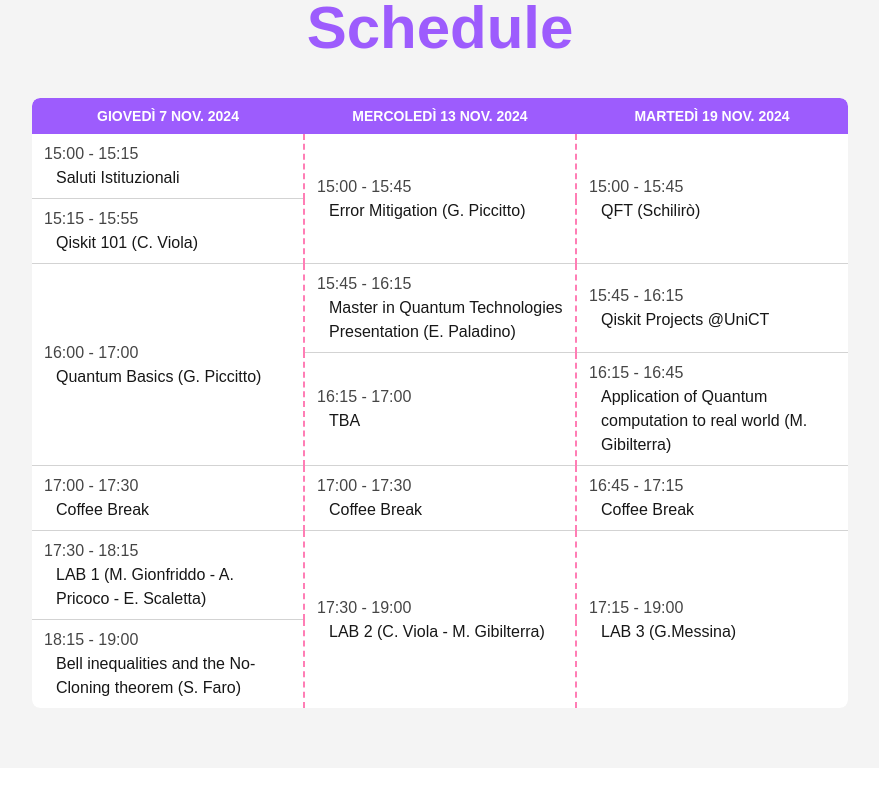
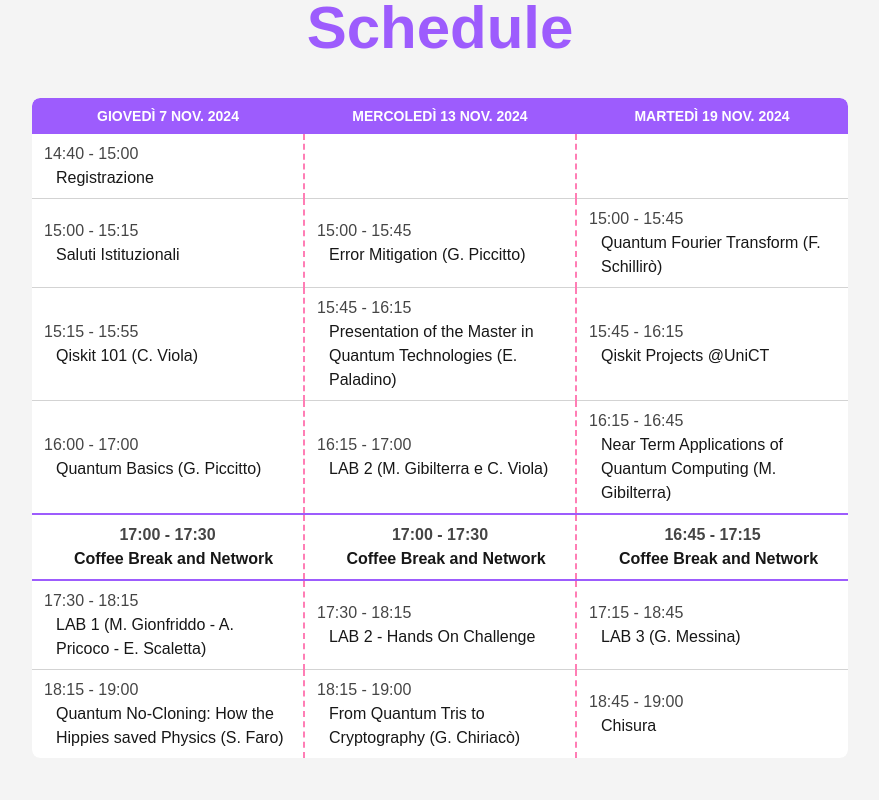
Before and after one commit to cataniaqiskitfallfest2024/qiskitfallfest2024-catania, a Next.js app: page /cataniaqiskitfallfest/ in a window 1280 px wide. Shown: the part 3240-4040 px from the top of the page, without its empty margins (200-1079 px from the left). Built offline with nearby package versions, Linux system fonts and the light colour scheme.

Commit message:
Update Schedule

```diff
--- a/app/components/schedule/Schedule.jsx
+++ b/app/components/schedule/Schedule.jsx
@@ -20,34 +20,39 @@ const Schedule = () => {
           </thead>
           <tbody className="text-xs md:text-base font-light">
           <tr style={{height: '4rem', borderBottom: "1px solid lightgray"}}>
+              <td className="py-2 px-3 text-left hover:bg-[#FF7EB5] hover:text-white" style={{borderRight: "2px dashed #FF7EB5"}}><span className="opacity-80">14:40 - 15:00</span><br /> <span className="md:ms-3 block">Registrazione</span></td>
+              <td className="py-2 px-3 text-left hover:bg-[#FF7EB5] hover:text-white" style={{borderRight: "2px dashed #FF7EB5"}}></td>
+              <td className="py-2 px-3 text-left hover:bg-[#FF7EB5] hover:text-white"></td>
+            </tr>
+            <tr style={{height: '4rem', borderBottom: "1px solid lightgray"}}>
               <td className="py-2 px-3 text-left hover:bg-[#FF7EB5] hover:text-white" style={{borderRight: "2px dashed #FF7EB5"}}><span className="opacity-80">15:00 - 15:15</span><br /> <span className="md:ms-3 block">Saluti Istituzionali</span></td>
-              <td className="py-2 px-3 text-left hover:bg-[#FF7EB5] hover:text-white" style={{borderRight: "2px dashed #FF7EB5"}} rowSpan='2'><span className="opacity-80">15:00 - 15:45</span><br /> <span className="md:ms-3 block">Error Mitigation (G. Piccitto)</span></td>
-              <td className="py-2 px-3 text-left hover:bg-[#FF7EB5] hover:text-white" rowSpan='2'><span className="opacity-80">15:00 - 15:45</span><br /> <span className="md:ms-3 block">QFT (Schilirò)</span></td>
+              <td className="py-2 px-3 text-left hover:bg-[#FF7EB5] hover:text-white" style={{borderRight: "2px dashed #FF7EB5"}} ><span className="opacity-80">15:00 - 15:45</span><br /> <span className="md:ms-3 block">Error Mitigation (G. Piccitto)</span></td>
+              <td className="py-2 px-3 text-left hover:bg-[#FF7EB5] hover:text-white" ><span className="opacity-80">15:00 - 15:45</span><br /> <span className="md:ms-3 block">Quantum Fourier Transform (F. Schillirò)</span></td>
             </tr>
             <tr style={{height: '4rem', borderBottom: "1px solid lightgray"}}>
               <td className="py-2 px-3 text-left hover:bg-[#FF7EB5] hover:text-white" style={{borderRight: "2px dashed #FF7EB5"}}><span className="opacity-80">15:15 - 15:55</span><br /> <span className="md:ms-3 block">Qiskit 101 (C. Viola)</span></td>
-            </tr>
-            <tr style={{height: '4rem', borderBottom: "1px solid lightgray"}}>
-              <td className="py-2 px-3 text-left hover:bg-[#FF7EB5] hover:text-white" style={{borderRight: "2px dashed #FF7EB5"}} rowSpan='2'><span className="opacity-80">16:00 - 17:00</span><br /> <span className="md:ms-3 block">Quantum Basics (G. Piccitto)</span></td>
-              <td className="py-2 px-3 text-left hover:bg-[#FF7EB5] hover:text-white" style={{borderRight: "2px dashed #FF7EB5"}}><span className="opacity-80">15:45 - 16:15</span><br /> <span className="md:ms-3 block">Master in Quantum Technologies Presentation (E. Paladino)</span></td>
+              <td className="py-2 px-3 text-left hover:bg-[#FF7EB5] hover:text-white" style={{borderRight: "2px dashed #FF7EB5"}}><span className="opacity-80">15:45 - 16:15</span><br /> <span className="md:ms-3 block">Presentation of the Master in Quantum Technologies (E. Paladino)</span></td>
               <td className="py-2 px-3 text-left hover:bg-[#FF7EB5] hover:text-white"><span className="opacity-80">15:45 - 16:15</span><br /> <span className="md:ms-3 block">Qiskit Projects @UniCT</span></td>
             </tr>
             <tr style={{height: '4rem', borderBottom: "1px solid lightgray"}}>
-              <td className="py-2 px-3 text-left hover:bg-[#FF7EB5] hover:text-white" style={{borderRight: "2px dashed #FF7EB5"}}><span className="opacity-80">16:15 - 17:00</span><br /> <span className="md:ms-3 block">TBA</span></td>
-              <td className="py-2 px-3 text-left hover:bg-[#FF7EB5] hover:text-white"><span className="opacity-80">16:15 - 16:45</span><br /> <span className="md:ms-3 block">Application of Quantum computation to real world (M. Gibilterra)</span></td>
+              <td className="py-2 px-3 text-left hover:bg-[#FF7EB5] hover:text-white" style={{borderRight: "2px dashed #FF7EB5"}} ><span className="opacity-80">16:00 - 17:00</span><br /> <span className="md:ms-3 block">Quantum Basics (G. Piccitto)</span></td>
+              <td className="py-2 px-3 text-left hover:bg-[#FF7EB5] hover:text-white" style={{borderRight: "2px dashed #FF7EB5"}}><span className="opacity-80">16:15 - 17:00</span><br /> <span className="md:ms-3 block">LAB 2 (M. Gibilterra e C. Viola)</span></td>
+              <td className="py-2 px-3 text-left hover:bg-[#FF7EB5] hover:text-white"><span className="opacity-80">16:15 - 16:45</span><br /> <span className="md:ms-3 block">Near Term Applications of Quantum Computing (M. Gibilterra)</span></td>
             </tr>
-            <tr style={{height: '4rem', borderBottom: "1px solid lightgray"}}>
-              <td className="py-2 px-3 text-left hover:bg-[#FF7EB5] hover:text-white" style={{borderRight: "2px dashed #FF7EB5"}}><span className="opacity-80">17:00 - 17:30</span><br /> <span className="md:ms-3 block">Coffee Break</span></td>
-              <td className="py-2 px-3 text-left hover:bg-[#FF7EB5] hover:text-white" style={{borderRight: "2px dashed #FF7EB5"}}><span className="opacity-80">17:00 - 17:30</span><br /> <span className="md:ms-3 block">Coffee Break</span></td>
-              <td className="py-2 px-3 text-left hover:bg-[#FF7EB5] hover:text-white"><span className="opacity-80">16:45 - 17:15</span><br /> <span className="md:ms-3 block">Coffee Break</span></td>
+            <tr style={{height: '4rem', borderBottom: "1px solid lightgray", borderTop: "2px solid #9D5CFD", borderBottom: "2px solid #9D5CFD", fontWeight: "bold"}}>
+              <td className="py-2 px-3 text-left hover:bg-[#FF7EB5] hover:text-white text-center" style={{borderRight: "2px dashed #FF7EB5"}}><span className="opacity-80">17:00 - 17:30</span><br /> <span className="md:ms-3 block">Coffee Break and Network</span></td>
+              <td className="py-2 px-3 text-left hover:bg-[#FF7EB5] hover:text-white text-center" style={{borderRight: "2px dashed #FF7EB5"}}><span className="opacity-80">17:00 - 17:30</span><br /> <span className="md:ms-3 block">Coffee Break and Network</span></td>
+              <td className="py-2 px-3 text-left hover:bg-[#FF7EB5] hover:text-white text-center"><span className="opacity-80">16:45 - 17:15</span><br /> <span className="md:ms-3 block">Coffee Break and Network</span></td>
             </tr>
             <tr style={{height: '4rem', borderBottom: "1px solid lightgray"}}>
               <td className="py-2 px-3 text-left hover:bg-[#FF7EB5] hover:text-white" style={{borderRight: "2px dashed #FF7EB5"}}><span className="opacity-80">17:30 - 18:15</span><br /> <span className="md:ms-3 block">LAB 1 (M. Gionfriddo - A. Pricoco - E. Scaletta)</span></td>
-              <td className="py-2 px-3 text-left hover:bg-[#FF7EB5] hover:text-white" rowSpan='2' style={{borderRight: "2px dashed #FF7EB5"}}><span className="opacity-80">17:30 - 19:00</span><br /> <span className="md:ms-3 block">LAB 2 (C. Viola - M. Gibilterra)</span></td>
-              <td className="py-2 px-3 text-left hover:bg-[#FF7EB5] hover:text-white" rowSpan='2'><span className="opacity-80">17:15 - 19:00</span><br /> <span className="md:ms-3 block">LAB 3 (G.Messina)</span></td>
+              <td className="py-2 px-3 text-left hover:bg-[#FF7EB5] hover:text-white"  style={{borderRight: "2px dashed #FF7EB5"}}><span className="opacity-80">17:30 - 18:15</span><br /> <span className="md:ms-3 block">LAB 2 - Hands On Challenge</span></td>
+              <td className="py-2 px-3 text-left hover:bg-[#FF7EB5] hover:text-white" ><span className="opacity-80">17:15 - 18:45</span><br /> <span className="md:ms-3 block">LAB 3 (G. Messina)</span></td>
             </tr>
             <tr style={{height: '4rem'}}>
-              <td className="py-2 px-3 text-left hover:bg-[#FF7EB5] hover:text-white" style={{borderRight: "2px dashed #FF7EB5"}}><span className="opacity-80">18:15 - 19:00</span><br /> <span className="md:ms-3 block">Bell inequalities and the No-Cloning theorem (S. Faro)</span></td>
+              <td className="py-2 px-3 text-left hover:bg-[#FF7EB5] hover:text-white" style={{borderRight: "2px dashed #FF7EB5"}}><span className="opacity-80">18:15 - 19:00</span><br /> <span className="md:ms-3 block">Quantum No-Cloning: How the Hippies saved Physics (S. Faro)</span></td>
+              <td className="py-2 px-3 text-left hover:bg-[#FF7EB5] hover:text-white"  style={{borderRight: "2px dashed #FF7EB5"}}><span className="opacity-80">18:15 - 19:00</span><br /> <span className="md:ms-3 block">From Quantum Tris to Cryptography (G. Chiriacò)</span></td>
+              <td className="py-2 px-3 text-left hover:bg-[#FF7EB5] hover:text-white" ><span className="opacity-80">18:45 - 19:00</span><br /> <span className="md:ms-3 block">Chisura</span></td>
             </tr>
           </tbody>
         </table>
```
